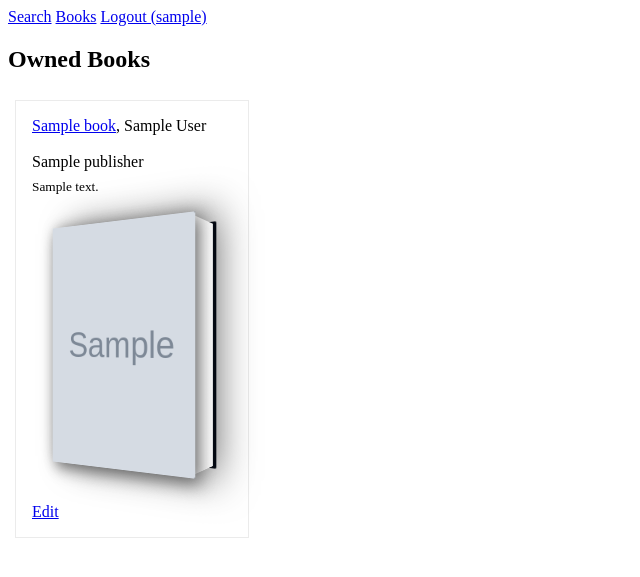
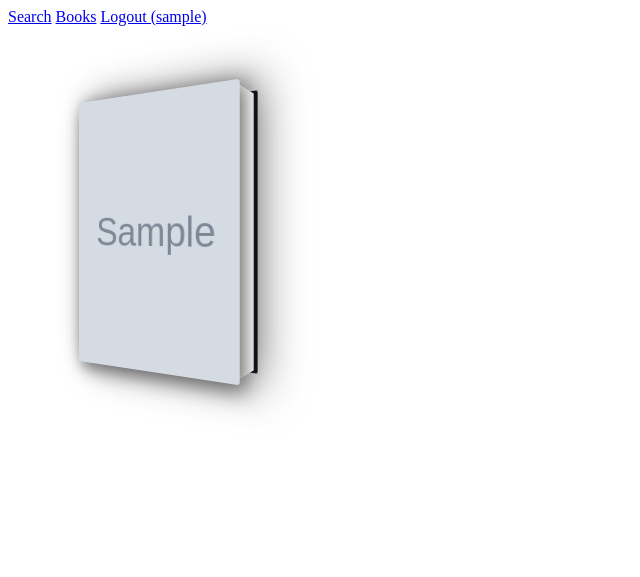
Before and after one commit to cb109/booksread, a Django app: page / in a window 1280 px wide. Shown: the top 577 px of the page, without its empty margins (0-640 px from the left). Run offline with Django 3.2, Linux system fonts and the light colour scheme; a user stored in the database is signed in; tables that the repository leaves empty hold one stand-in row (values such as "Sample post"); grey boxes marked "Sample" are stand-in pictures; some libraries are stand-ins or nearby versions.

Commit message:
Remove title etc. and show only images in list when available

```diff
--- a/books/templates/books/book.html
+++ b/books/templates/books/book.html
@@ -1,41 +1,33 @@
 <div>
-  <a
-    href="{{ book.info_url }}"
-    target="_blank"
-  >{{ book.title }}</a>{% if book.authors.exists %}{% for author in book.authors.all %}, {{ author.full_name }}{% endfor %}{% endif %}
-  <br>
-  {% if book.publisher %}
-  <br>
-  {{ book.publisher.name }}
-  {% endif %}
-  {% if book.description %}
-  <div style="margin-top: 8px"><small>{{ book.description }}</small></div>
-  {% endif %}
   {% if book.thumbnail_url %}
-    <a
-    {% if ownedbook %}
-      href="books/{{ ownedbook.id }}"
-      title="Edit"
-    {% endif %}
-    >
-    <a
-      class="book-container"
-      {% if ownedbook %}
-      href="{% url 'ownedbook-edit' ownedbook.id %}"
+  <div class="book-container">
+    <div class="book">
+      <img
+        alt="{{ book.description }}"
+        src="{{ book.thumbnail_url }}"
+      >
+    </div>
+  </div>
+  {% else %}
+  <div class="textual">
+    <span>
+      <strong>{{ book.title }}</strong>{% if book.authors.exists %}{% for author in book.authors.all %},
+        {{ author.full_name }}{% endfor %}
       {% endif %}
-    >
-      <div class="book">
-        <img
-          title="{{ book.description }}"
-          alt="{{ book.description }}"
-          src="{{ book.thumbnail_url }}"
-        >
-      </div>
-    </a>
+    </span>
+    <p>{{ book.description }}</p>
+  </div>
   {% endif %}
 </div>
 
 <style>
+  .textual {
+    display: flex;
+    align-items: center;
+    justify-content: center;
+    height: 200px;
+  }
+
   .book-container {
   /* --thumbnail-width: 18.5em; */
   /* --thumbnail-ratio: {{ book.thumbnail_ratio }}; */
@@ -43,6 +35,7 @@
     align-items: center;
     justify-content: center;
     perspective: 600px;
+    transform: scale(0.9);
   }
 
   .book {
@@ -50,12 +43,12 @@
     height: 300px;
     position: relative;
     transform-style: preserve-3d;
-    transform: rotateY(-30deg) scale(0.8);
-    transition: 0.5s ease-in-out;
+    transform: rotateY(-30deg);
+    transition: 0.2s ease;
   }
 
   .book:hover {
-    transform: rotateY(0deg) scale(0.8);
+    transform: rotateY(0deg) scale(1.2);
   }
 
   .book > :first-child {
--- a/books/templates/books/ownedbook_list.html
+++ b/books/templates/books/ownedbook_list.html
@@ -2,7 +2,7 @@
 
 {% block content %}
 
-<h2>Owned Books</h2>
+{% comment %} <h2>Owned Books</h2> {% endcomment %}
 
 <div class="books-grid">
   {% for ownedbook in ownedbook_list %}
@@ -11,18 +11,14 @@
       style="
         margin-bottom: 16px;
         padding: 16px;
-        max-width: 400px;
-        outline: 1px solid rgba(0, 0, 0, 0.08);
+        max-width: 300px;
       "
     >
-      <div>
-        {% include "books/book.html" with book=ownedbook.book ownedbook=ownedbook only %}
-      </div>
       <a
         href="books/{{ ownedbook.id }}"
-        style="display: block; margin-top: 8px"
+        title="{{ ownedbook.book.title }}{% if ownedbook.book.authors.exists %}{% for author in ownedbook.book.authors.all %}, {{ author.full_name }}{% endfor %}{% endif %}"
       >
-        Edit
+        {% include "books/book.html" with book=ownedbook.book ownedbook=ownedbook only %}
       </a>
     </div>
   {% empty %}
@@ -33,6 +29,7 @@
 <style>
 
 .books-grid {
+  margin: 2em;
   display: flex;
   flex-wrap: wrap;
 }
```
Also changed, not shown: books/templates/books/ownedbook_form.html (+9 -1 lines).
